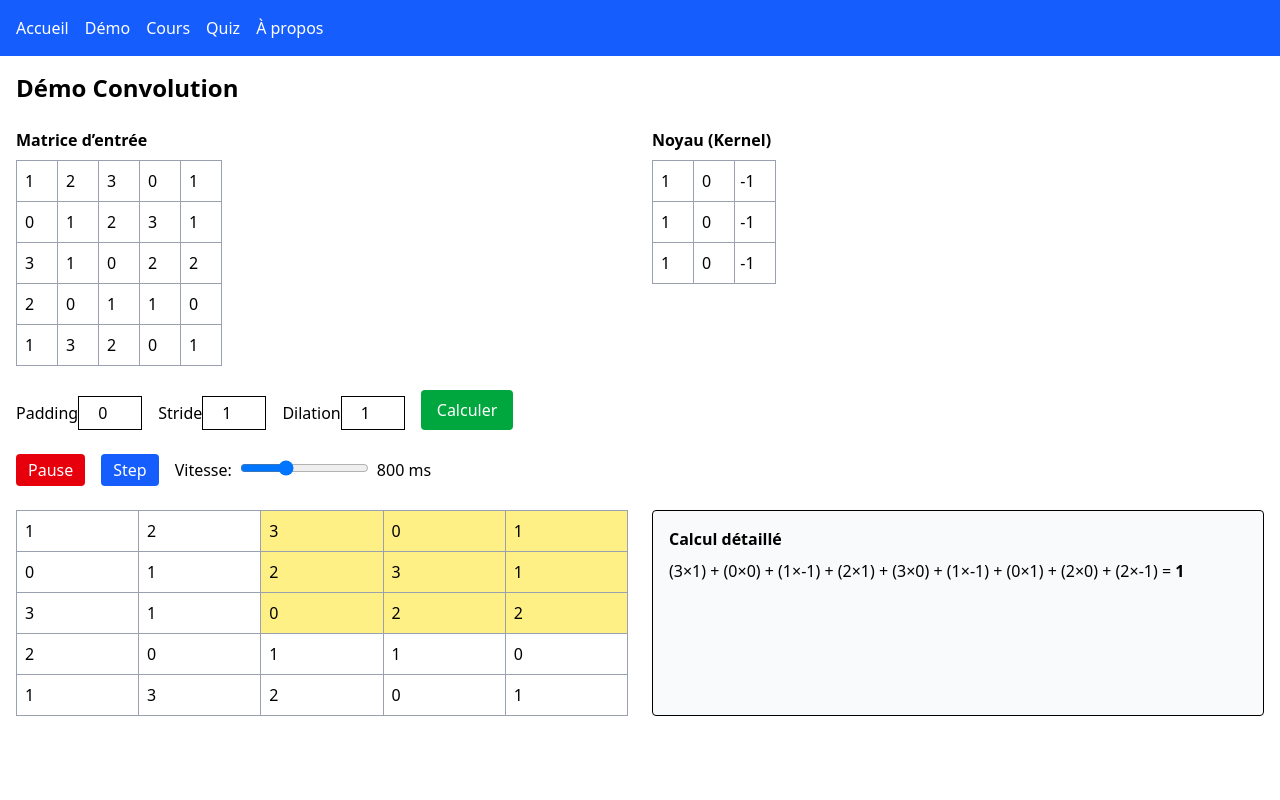
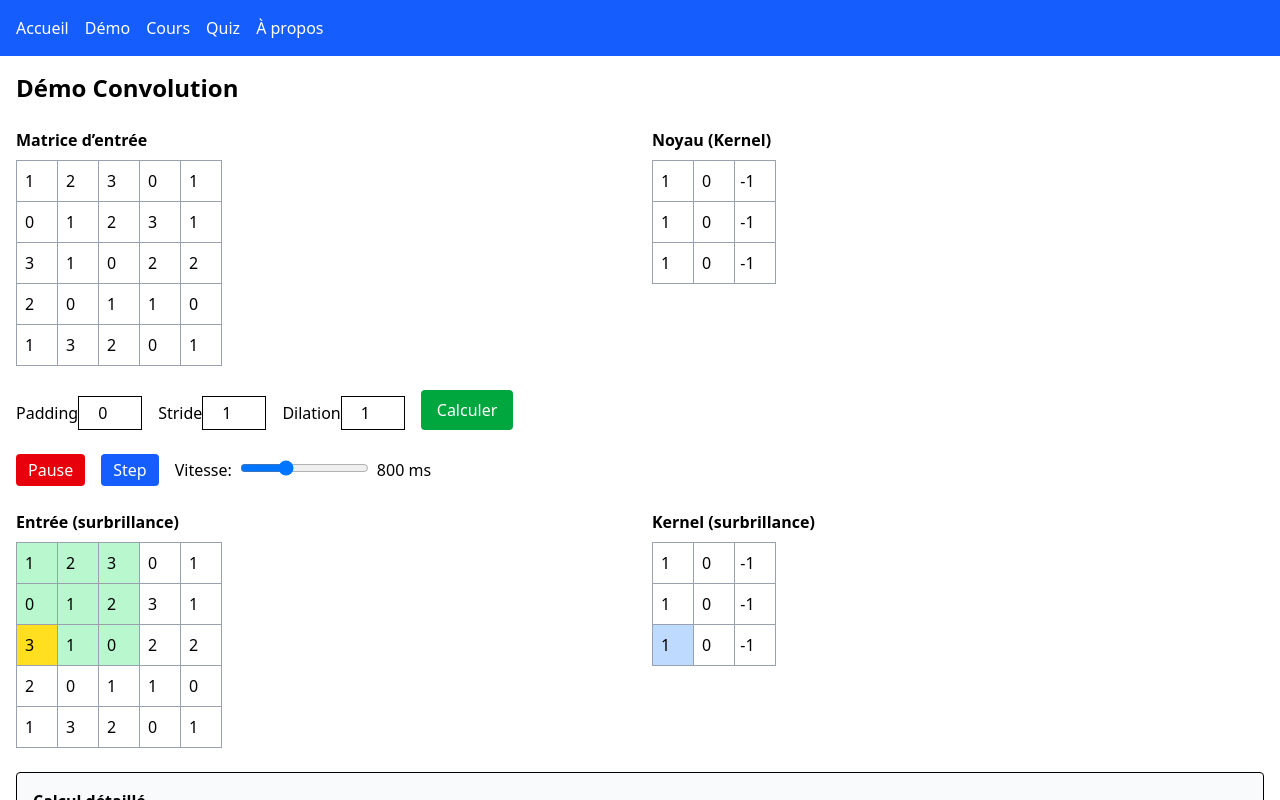
Before and after one commit to jlg-formation/convolution, a React (Vite) app: page /demo in a window 1280 px wide. Both pictures are taken after a click on the button "Play". Shown: the top 800 px of the page. Built offline with nearby package versions, Linux system fonts and the light colour scheme.

Commit message:
feat: enhance Grid, KernelEditor, and StepInspector components with highlighting and detailed step tracking for convolution demo

```diff
--- a/src/components/Grid.tsx
+++ b/src/components/Grid.tsx
@@ -2,17 +2,22 @@ interface GridProps {
   matrix: number[][];
   setMatrix?: (m: number[][]) => void;
   readOnly?: boolean;
-  highlight?: [number, number][]; // coordonnées (i,j) à mettre en surbrillance
+  highlightCurrent?: [number, number][]; // jaune
+  highlightKernel?: [number, number][]; // vert
 }
 
 export default function Grid({
   matrix,
   setMatrix,
   readOnly,
-  highlight = [],
+  highlightCurrent = [],
+  highlightKernel = [],
 }: GridProps) {
-  const isHighlighted = (i: number, j: number) =>
-    highlight.some(([r, c]) => r === i && c === j);
+  const isCurrent = (i: number, j: number) =>
+    highlightCurrent.some(([r, c]) => r === i && c === j);
+
+  const isKernel = (i: number, j: number) =>
+    highlightKernel.some(([r, c]) => r === i && c === j);
 
   const handleChange = (i: number, j: number, value: string) => {
     if (!setMatrix) return;
@@ -27,13 +32,12 @@ export default function Grid({
       <tbody>
         {matrix.map((row, i) => (
           <tr key={i}>
-            {row.map((cell, j) => (
-              <td
-                key={j}
-                className={`border border-gray-400 ${
-                  isHighlighted(i, j) ? "bg-yellow-200" : ""
-                }`}
-              >
+            {row.map((cell, j) => {
+              let bg = "";
+              if (isKernel(i, j)) bg = "bg-green-200";
+              if (isCurrent(i, j)) bg = "bg-yellow-300";
+              return (
+                <td key={j} className={`border border-gray-400 ${bg}`}>
                   {readOnly ? (
                     <div className="flex h-10 w-10 items-center justify-center">
                       {cell}
@@ -47,7 +51,8 @@ export default function Grid({
                     />
                   )}
                 </td>
-            ))}
+              );
+            })}
           </tr>
         ))}
       </tbody>
--- a/src/components/KernelEditor.tsx
+++ b/src/components/KernelEditor.tsx
@@ -1,9 +1,17 @@
 interface KernelEditorProps {
   kernel: number[][];
   setKernel: (k: number[][]) => void;
+  highlight?: [number, number][];
 }
 
-export default function KernelEditor({ kernel, setKernel }: KernelEditorProps) {
+export default function KernelEditor({
+  kernel,
+  setKernel,
+  highlight = [],
+}: KernelEditorProps) {
+  const isHighlighted = (i: number, j: number) =>
+    highlight.some(([r, c]) => r === i && c === j);
+
   const handleChange = (i: number, j: number, value: string) => {
     const newK = kernel.map((row, r) =>
       row.map((cell, c) => (r === i && c === j ? Number(value) || 0 : cell)),
@@ -17,7 +25,12 @@ export default function KernelEditor({ kernel, setKernel }: KernelEditorProps) {
         {kernel.map((row, i) => (
           <tr key={i}>
             {row.map((cell, j) => (
-              <td key={j} className="border border-gray-400">
+              <td
+                key={j}
+                className={`border border-gray-400 ${
+                  isHighlighted(i, j) ? "bg-blue-200" : ""
+                }`}
+              >
                 <input
                   type="number"
                   value={cell}
--- a/src/components/StepInspector.tsx
+++ b/src/components/StepInspector.tsx
@@ -1,36 +1,33 @@
+interface Step {
+  valIn: number;
+  valK: number;
+  prod: number;
+}
+
 interface StepInspectorProps {
   input: number[][];
   kernel: number[][];
-  topLeft: [number, number]; // coin supérieur gauche du kernel dans la matrice d’entrée (après padding)
+  topLeft: [number, number];
+  steps: Step[];
 }
 
-export default function StepInspector({
-  input,
-  kernel,
-  topLeft,
-}: StepInspectorProps) {
-  const [i0, j0] = topLeft;
-  const steps: string[] = [];
-  let sum = 0;
-
-  for (let u = 0; u < kernel.length; u++) {
-    for (let v = 0; v < kernel[0].length; v++) {
-      const ii = i0 + u;
-      const jj = j0 + v;
-      const valIn = input[ii]?.[jj] ?? 0;
-      const valK = kernel[u][v];
-      const prod = valIn * valK;
-      sum += prod;
-      steps.push(`(${valIn}×${valK})`);
-    }
-  }
+export default function StepInspector({ steps }: StepInspectorProps) {
+  const sum = steps.reduce((acc, s) => acc + s.prod, 0);
 
   return (
     <div className="rounded border bg-gray-50 p-4">
       <h3 className="mb-2 font-semibold">Calcul détaillé</h3>
-      <div>
-        {steps.join(" + ")} = <b>{sum}</b>
-      </div>
+      {steps.length === 0 && <div>(aucun calcul encore effectué)</div>}
+      {steps.length > 0 && (
+        <div>
+          {steps.map((s, idx) => (
+            <div key={idx}>
+              ({s.valIn}×{s.valK}) = {s.prod}
+            </div>
+          ))}
+          <div className="mt-2 font-bold">Somme partielle = {sum}</div>
+        </div>
+      )}
     </div>
   );
 }
--- a/src/pages/Demo.tsx
+++ b/src/pages/Demo.tsx
@@ -23,16 +23,22 @@ export default function Demo() {
   const [stride, setStride] = useState(1);
   const [dilation, setDilation] = useState(1);
 
-  // Résultat complet (calcul instantané)
   const [output, setOutput] = useState<number[][]>([]);
 
-  // Animation state
-  const [currentPos, setCurrentPos] = useState<[number, number] | null>(null);
+  // Animation states
+  const [currentPos, setCurrentPos] = useState<[number, number] | null>(null); // cellule sortie active (i,j)
+  const [currentCell, setCurrentCell] = useState<[number, number] | null>(null); // cellule noyau active (u,v)
+  const [partialSteps, setPartialSteps] = useState<
+    { valIn: number; valK: number; prod: number }[]
+  >([]);
   const [isPlaying, setIsPlaying] = useState(false);
   const [speed, setSpeed] = useState(800);
-  const intervalRef = useRef<NodeJS.Timeout | null>(null);
 
-  // Pre-calc output dimensions
+  // Timer & re-entrance guards (browser)
+  const intervalRef = useRef<number | null>(null);
+  const steppingRef = useRef(false);
+
+  // Dimensions sortie (simple, on calcule via conv2d)
   const tempOut = conv2d(input, kernel, { padding, stride, dilation });
   const outH = tempOut.length;
   const outW = tempOut[0]?.length || 0;
@@ -41,32 +47,94 @@ export default function Demo() {
     setOutput(conv2d(input, kernel, { padding, stride, dilation }));
   };
 
-  // Animation stepping
-  const step = () => {
-    setCurrentPos((prev) => {
-      if (!prev) return [0, 0];
-      const [i, j] = prev;
-      if (j + 1 < outW) return [i, j + 1];
-      if (i + 1 < outH) return [i + 1, 0];
+  const clearTimer = () => {
+    if (intervalRef.current !== null) {
+      window.clearInterval(intervalRef.current);
+      intervalRef.current = null;
+    }
+  };
+
+  const startTimer = () => {
+    clearTimer();
+    intervalRef.current = window.setInterval(() => {
+      stepOnce();
+    }, speed);
+  };
+
+  // Effect: play/pause
+  useEffect(() => {
+    if (isPlaying) startTimer();
+    else clearTimer();
+    return clearTimer;
+  }, [isPlaying, speed]);
+
+  // === Un seul "pas" d'animation ===
+  const stepOnce = () => {
+    if (steppingRef.current) return;
+    steppingRef.current = true;
+
+    setCurrentPos((prevPos) => {
+      let [i, j] = prevPos ?? [0, 0];
+
+      setCurrentCell((prevCell) => {
+        let [u, v] = prevCell ?? [0, 0];
+
+        // Coordonnées dans l’entrée pour (u,v)
+        const ii = i * stride + u * dilation - padding;
+        const jj = j * stride + v * dilation - padding;
+        const valIn =
+          ii >= 0 && jj >= 0 && ii < input.length && jj < input[0].length
+            ? input[ii][jj]
+            : 0;
+        const valK = kernel[u][v];
+        const prod = valIn * valK;
+
+        // trace partielle
+        setPartialSteps((steps) => [...steps, { valIn, valK, prod }]);
+
+        // avancer d'UNE cellule dans le noyau
+        if (v + 1 < kernel[0].length) {
+          steppingRef.current = false;
+          return [u, v + 1];
+        }
+        if (u + 1 < kernel.length) {
+          steppingRef.current = false;
+          return [u + 1, 0];
+        }
+
+        // Fin du balayage du noyau -> reset des steps et avancer la cellule de sortie
+        setPartialSteps([]);
+
+        if (j + 1 < outW) {
+          setCurrentPos([i, j + 1]);
+          steppingRef.current = false;
+          return [0, 0];
+        }
+        if (i + 1 < outH) {
+          setCurrentPos([i + 1, 0]);
+          steppingRef.current = false;
+          return [0, 0];
+        }
+
+        // Fin totale
         setIsPlaying(false);
+        steppingRef.current = false;
         return null;
+      });
+
+      return [i, j];
     });
   };
 
-  // Gestion lecture automatique
-  useEffect(() => {
-    if (isPlaying) {
-      intervalRef.current = setInterval(step, speed);
-    } else {
-      if (intervalRef.current) clearInterval(intervalRef.current);
-    }
-    return () => {
-      if (intervalRef.current) clearInterval(intervalRef.current);
+  // Bouton STEP: on PAUSE d'abord, puis on fait un seul pas
+  const doStep = () => {
+    setIsPlaying(false);
+    clearTimer();
+    stepOnce();
   };
-  }, [isPlaying, speed]);
 
-  // Fonction pour trouver les coordonnées couvertes par le kernel
-  const getHighlight = (pos: [number, number] | null) => {
+  // Highlights
+  const getKernelCoverage = (pos: [number, number] | null) => {
     if (!pos) return [];
     const [i, j] = pos;
     const coords: [number, number][] = [];
@@ -82,6 +150,23 @@ export default function Demo() {
     return coords;
   };
 
+  const getCurrentCellHighlight = () => {
+    if (!currentPos || !currentCell) return [];
+    const [i, j] = currentPos;
+    const [u, v] = currentCell;
+    const ii = i * stride + u * dilation - padding;
+    const jj = j * stride + v * dilation - padding;
+    if (ii >= 0 && jj >= 0 && ii < input.length && jj < input[0].length) {
+      return [[ii, jj]];
+    }
+    return [];
+  };
+
+  const getKernelHighlight = () => {
+    if (!currentCell) return [];
+    return [currentCell];
+  };
+
   return (
     <div className="space-y-6">
       <h1 className="text-2xl font-bold">Démo Convolution</h1>
@@ -89,6 +174,7 @@ export default function Demo() {
       <div className="grid grid-cols-2 gap-6">
         <div>
           <h2 className="mb-2 font-semibold">Matrice d’entrée</h2>
+          {/* grille principale éditable */}
           <Grid matrix={input} setMatrix={setInput} />
         </div>
         <div>
@@ -109,9 +195,17 @@ export default function Demo() {
 
       <AnimationBar
         isPlaying={isPlaying}
-        onPlay={() => setIsPlaying(true)}
-        onPause={() => setIsPlaying(false)}
-        onStep={step}
+        onPlay={() => {
+          // init si nécessaire
+          if (!currentPos) setCurrentPos([0, 0]);
+          if (!currentCell) setCurrentCell([0, 0]);
+          setIsPlaying(true);
+        }}
+        onPause={() => {
+          setIsPlaying(false);
+          clearTimer();
+        }}
+        onStep={doStep}
         speed={speed}
         setSpeed={setSpeed}
       />
@@ -125,11 +219,27 @@ export default function Demo() {
 
       {currentPos && (
         <div className="grid grid-cols-2 gap-6">
+          <div>
+            <h2 className="mb-2 font-semibold">Entrée (surbrillance)</h2>
             <Grid
               matrix={input}
               setMatrix={setInput}
-            highlight={getHighlight(currentPos)}
+              highlightCurrent={getCurrentCellHighlight()}
+              highlightKernel={getKernelCoverage(currentPos)}
             />
+          </div>
+          <div>
+            <h2 className="mb-2 font-semibold">Kernel (surbrillance)</h2>
+            <KernelEditor
+              kernel={kernel}
+              setKernel={setKernel}
+              highlight={getKernelHighlight()}
+            />
+          </div>
+        </div>
+      )}
+
+      {currentPos && currentCell && (
         <StepInspector
           input={input}
           kernel={kernel}
@@ -137,8 +247,8 @@ export default function Demo() {
             currentPos[0] * stride - padding,
             currentPos[1] * stride - padding,
           ]}
+          steps={partialSteps}
         />
-        </div>
       )}
     </div>
   );
```
Lines whose indentation alone changed are shown as unchanged.
